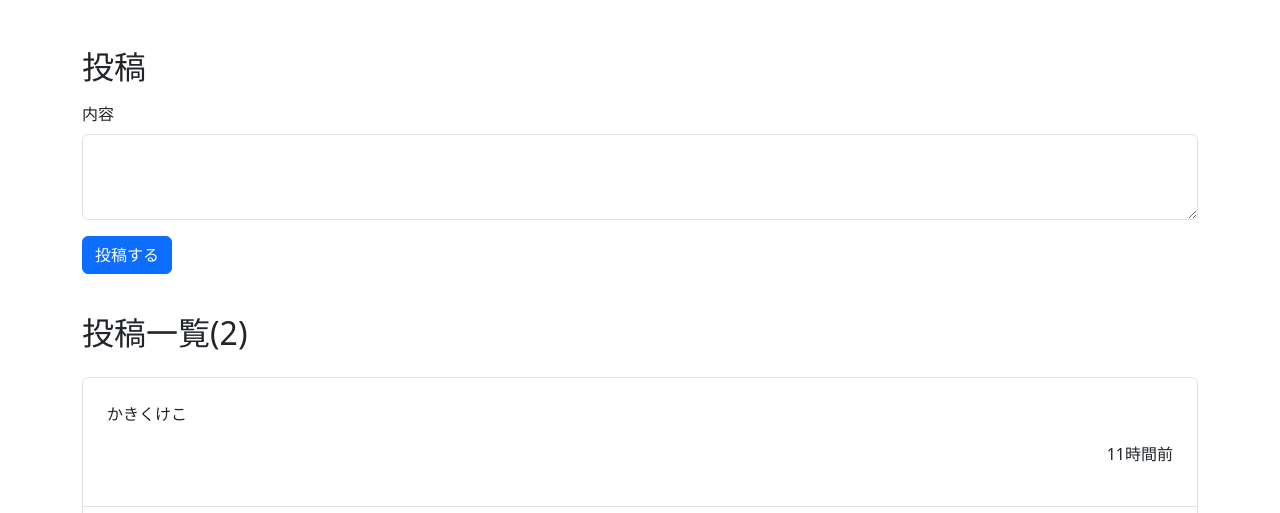
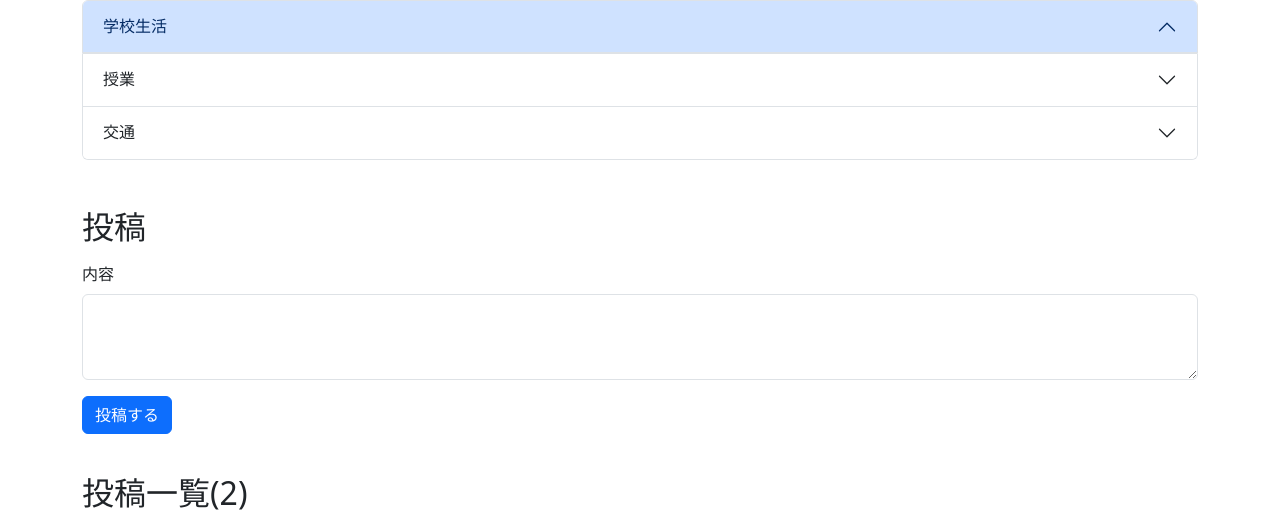
Before and after one commit to tommy10092525/10, a Flask app: page / in a window 1280 px wide. Shown: the top 513 px of the page. Run offline with Flask 3, Linux system fonts and the light colour scheme.

Commit message:
bootstrapでアコーディオンを追加してみた

```diff
--- a/templates/index.html
+++ b/templates/index.html
@@ -11,6 +11,53 @@
 
 <body>
     <div class="container">
+        <div class="accordion" id="accordionExample">
+            <div class="accordion-item">
+              <h2 class="accordion-header">
+                <button class="accordion-button" type="button" data-bs-toggle="collapse" data-bs-target="#collapseOne" aria-expanded="true" aria-controls="collapseOne">
+                  学校生活
+                </button>
+              </h2>
+              <div id="collapseOne" class="accordion-collapse collapse" data-bs-parent="#accordionExample">
+                <div class="accordion-body">
+                  <strong>This is the first item's accordion body.</strong> It is shown by default, until the collapse plugin adds the appropriate classes that we use to style each element. These classes control the overall appearance, as well as the showing and hiding via CSS transitions. You can modify any of this with custom CSS or overriding our default variables. It's also worth noting that just about any HTML can go within the <code>.accordion-body</code>, though the transition does limit overflow.
+                </div>
+              </div>
+            </div>
+            <div class="accordion-item">
+              <h2 class="accordion-header">
+                <button class="accordion-button collapsed" type="button" data-bs-toggle="collapse" data-bs-target="#collapseTwo" aria-expanded="false" aria-controls="collapseTwo">
+                  授業
+                </button>
+              </h2>
+              <div id="collapseTwo" class="accordion-collapse collapse" data-bs-parent="#accordionExample">
+                <div class="accordion-body">
+                  <!-- Hover added -->
+                  <div class="list-group">
+                    <a href="#" class="list-group-item list-group-item-action"
+                        >履修登録</a
+                    >
+                    <a href="#" class="list-group-item list-group-item-action"
+                        >講義情報</a
+                    >
+                  </div>
+
+                </div>
+              </div>
+            </div>
+            <div class="accordion-item">
+              <h2 class="accordion-header">
+                <button class="accordion-button collapsed" type="button" data-bs-toggle="collapse" data-bs-target="#collapseThree" aria-expanded="false" aria-controls="collapseThree">
+                  交通
+                </button>
+              </h2>
+              <div id="collapseThree" class="accordion-collapse collapse" data-bs-parent="#accordionExample">
+                <div class="accordion-body">
+                  <strong>This is the third item's accordion body.</strong> It is hidden by default, until the collapse plugin adds the appropriate classes that we use to style each element. These classes control the overall appearance, as well as the showing and hiding via CSS transitions. You can modify any of this with custom CSS or overriding our default variables. It's also worth noting that just about any HTML can go within the <code>.accordion-body</code>, though the transition does limit overflow.
+                </div>
+              </div>
+            </div>
+          </div>
         <h2 class="pt-5">投稿</h2>
         <form method="POST">
             <div class="my-3">
```
Also changed, not shown: db.sqlite3.
